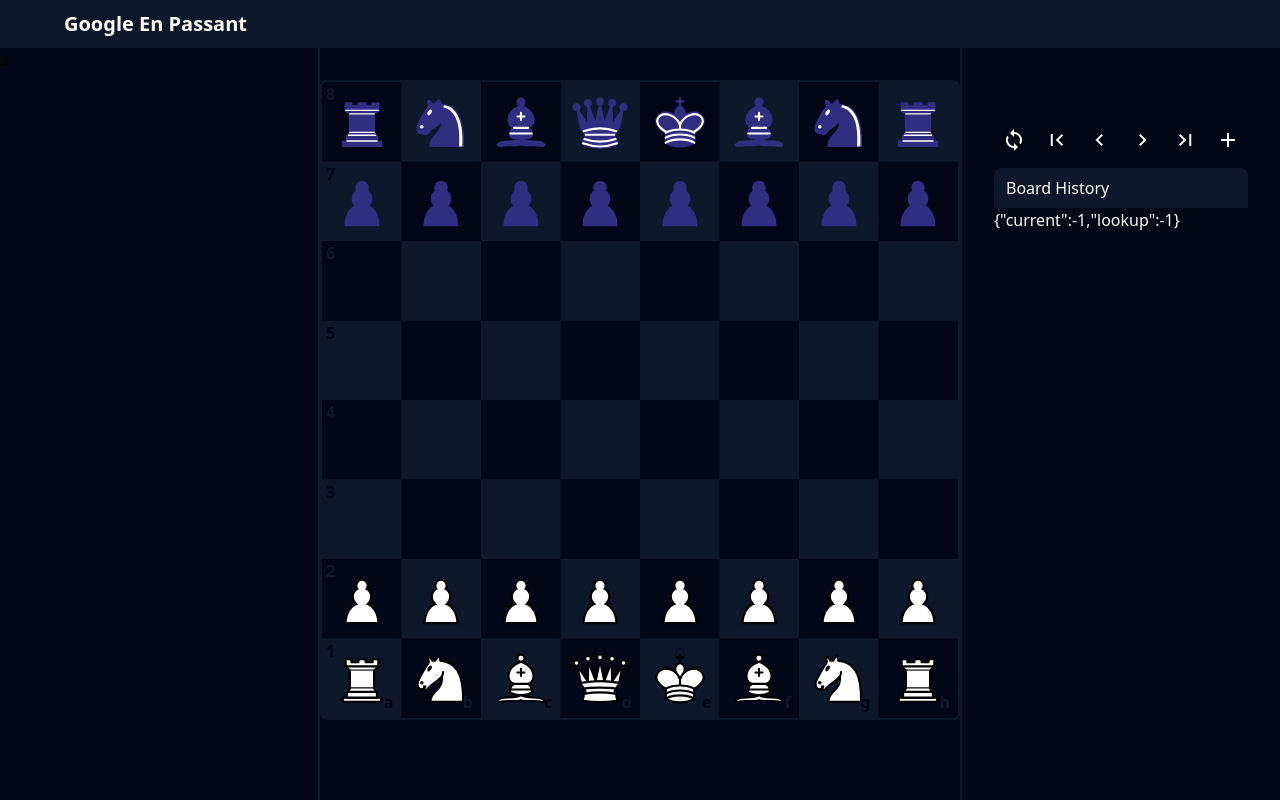
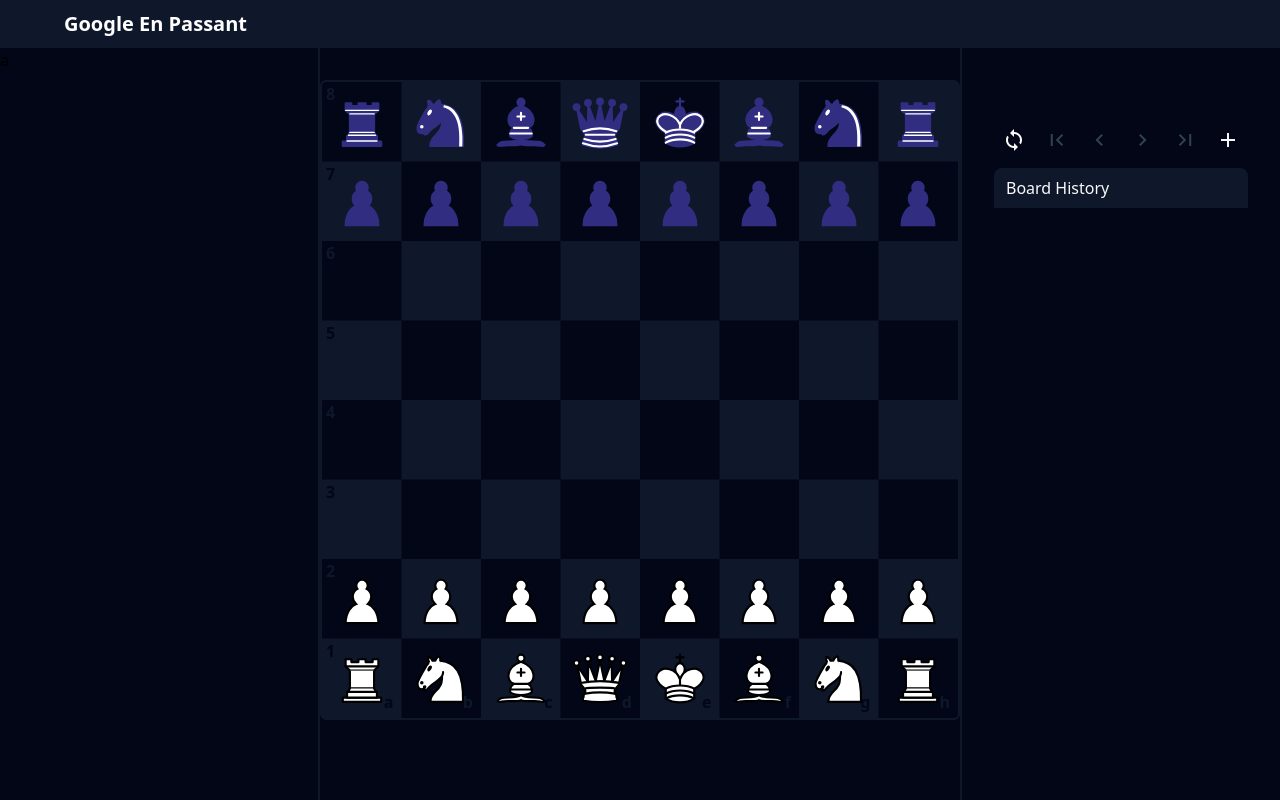
Before and after one commit to reyhaonan/chesss, a SvelteKit app: page / in a window 1280 px wide. Built offline with nearby package versions, Linux system fonts and the light colour scheme.

Commit message:
ukulele apology video

```diff
--- a/src/components/BoardHistory.svelte
+++ b/src/components/BoardHistory.svelte
@@ -12,7 +12,6 @@
     </button>
   {/each}
 </div>
-{JSON.stringify($boardLookup)}
 
 
 
--- a/src/components/Button.svelte
+++ b/src/components/Button.svelte
@@ -1,3 +1,13 @@
-<button on:click on:blur class="flex items-center justify-center w-10 aspect-square active:bg-slate-600/40 transition-all hover:bg-slate-600/20 rounded-lg">
+<button
+  on:click
+  on:blur
+  disabled={disabled}
+  class="flex items-center justify-center w-10  aspect-square transition-all {!disabled && 'hover:bg-slate-600/20 active:bg-slate-600/40'} rounded-lg"
+  >
   <slot/>
 </button>
+
+
+<script lang="ts">
+  export let disabled = false
+</script>
--- a/src/components/ControlBar.svelte
+++ b/src/components/ControlBar.svelte
@@ -2,23 +2,23 @@
   <Button on:click={flip}>
     <span class="material-icons">sync</span>
   </Button>
-  <Button on:click={() => boardLookup.firstPage()}>
-    <span class="material-icons">
+  <Button disabled={isFirstPage} on:click={() => boardLookup.firstPage()}>
+    <span class="material-icons" class:text-slate-700={isFirstPage}>
       first_page
     </span>
   </Button>
-  <Button on:click={() => boardLookup.prevPage()}>
-    <span class="material-icons">
+  <Button disabled={isFirstPage} on:click={() => boardLookup.prevPage()}>
+    <span class="material-icons" class:text-slate-700={isFirstPage}>
       navigate_before
     </span>
   </Button>
-  <Button on:click={() => boardLookup.nextPage()}>
-    <span class="material-icons">
+  <Button disabled={isLastPage} on:click={() => boardLookup.nextPage()}>
+    <span class="material-icons" class:text-slate-700={isLastPage}>
       navigate_next
     </span>
   </Button>
-  <Button on:click={() => boardLookup.lastPage()}>
-    <span class="material-icons">
+  <Button disabled={isLastPage} on:click={() => boardLookup.lastPage()}>
+    <span class="material-icons" class:text-slate-700={isLastPage}>
       last_page
     </span>
   </Button>
@@ -34,6 +34,8 @@
   import flipBoard from "$stores/FlipBoard"
   import boardLookup from "$stores/BoardLookup";
 
+  $: isFirstPage = $boardLookup.lookup <= 0
+  $: isLastPage = $boardLookup.lookup === $boardLookup.current
 
   const flip = () => {
     flipBoard.switchValue()
```
